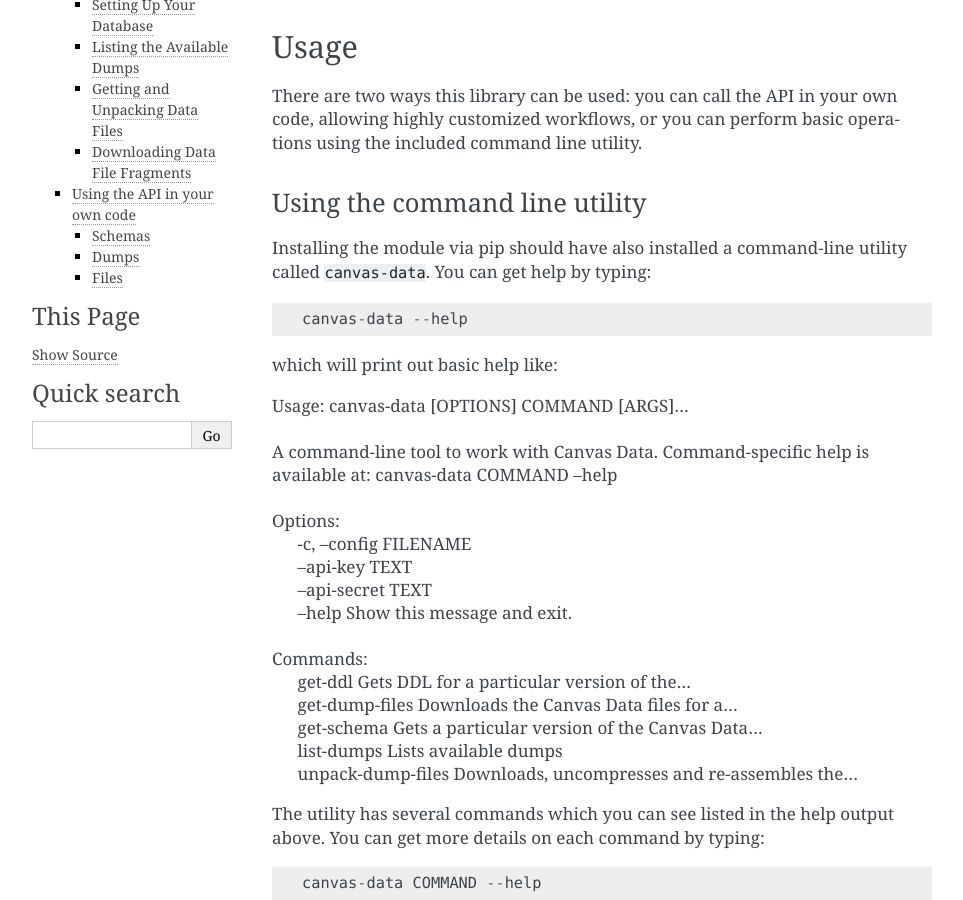
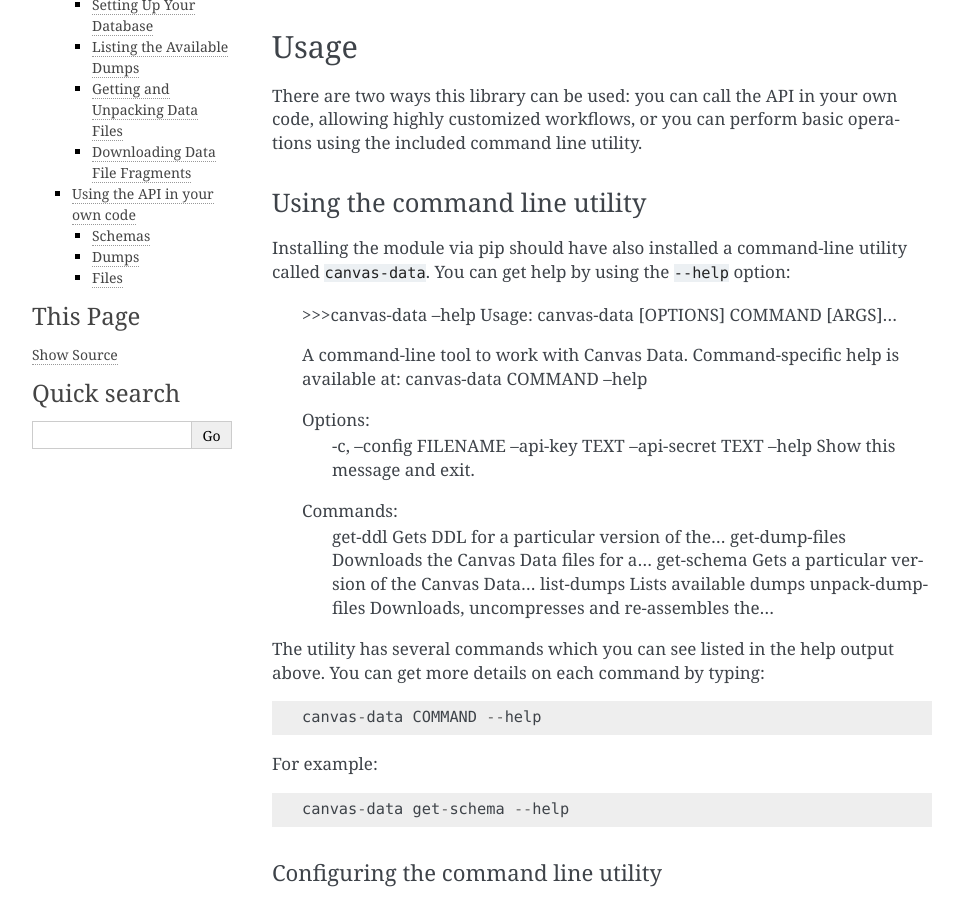
Before and after one commit to Harvard-University-iCommons/canvas-data-sdk, a Sphinx documentation site: the page built from docs/intro.rst, in a window 1280 px wide and 900 px high, scrolled down 247 px. Shown: the whole window, without its empty margins (148-1111 px from the left). Built offline with Sphinx 7.4.7, drawn with Linux system fonts in a browser that asks for light colours.

Commit message:
doc formatting

```diff
--- a/docs/intro.rst
+++ b/docs/intro.rst
@@ -21,29 +21,26 @@
 ------------------------------
 
 Installing the module via pip should have also installed a command-line utility
-called ``canvas-data``.  You can get help by typing::
+called ``canvas-data``.  You can get help by using the ``--help`` option:
 
-  canvas-data --help
+  >>>canvas-data --help
+  Usage: canvas-data [OPTIONS] COMMAND [ARGS]...
 
-which will print out basic help like:
+  A command-line tool to work with Canvas Data. Command-specific help is
+  available at: canvas-data COMMAND --help
 
-| Usage: canvas-data [OPTIONS] COMMAND [ARGS]...
-|
-| A command-line tool to work with Canvas Data. Command-specific help is
-  available at: canvas-data COMMAND --help
-|
-| Options:
-|   -c, --config FILENAME
-|   --api-key TEXT
-|   --api-secret TEXT
-|   --help                 Show this message and exit.
-|
-| Commands:
-|   get-ddl            Gets DDL for a particular version of the...
-|   get-dump-files     Downloads the Canvas Data files for a...
-|   get-schema         Gets a particular version of the Canvas Data...
-|   list-dumps         Lists available dumps
-|   unpack-dump-files  Downloads, uncompresses and re-assembles the...
+  Options:
+    -c, --config FILENAME
+    --api-key TEXT
+    --api-secret TEXT
+    --help                 Show this message and exit.
+
+  Commands:
+    get-ddl            Gets DDL for a particular version of the...
+    get-dump-files     Downloads the Canvas Data files for a...
+    get-schema         Gets a particular version of the Canvas Data...
+    list-dumps         Lists available dumps
+    unpack-dump-files  Downloads, uncompresses and re-assembles the...
 
 The utility has several commands which you can see listed in the help output above.
 You can get more details on each command by typing::
```
